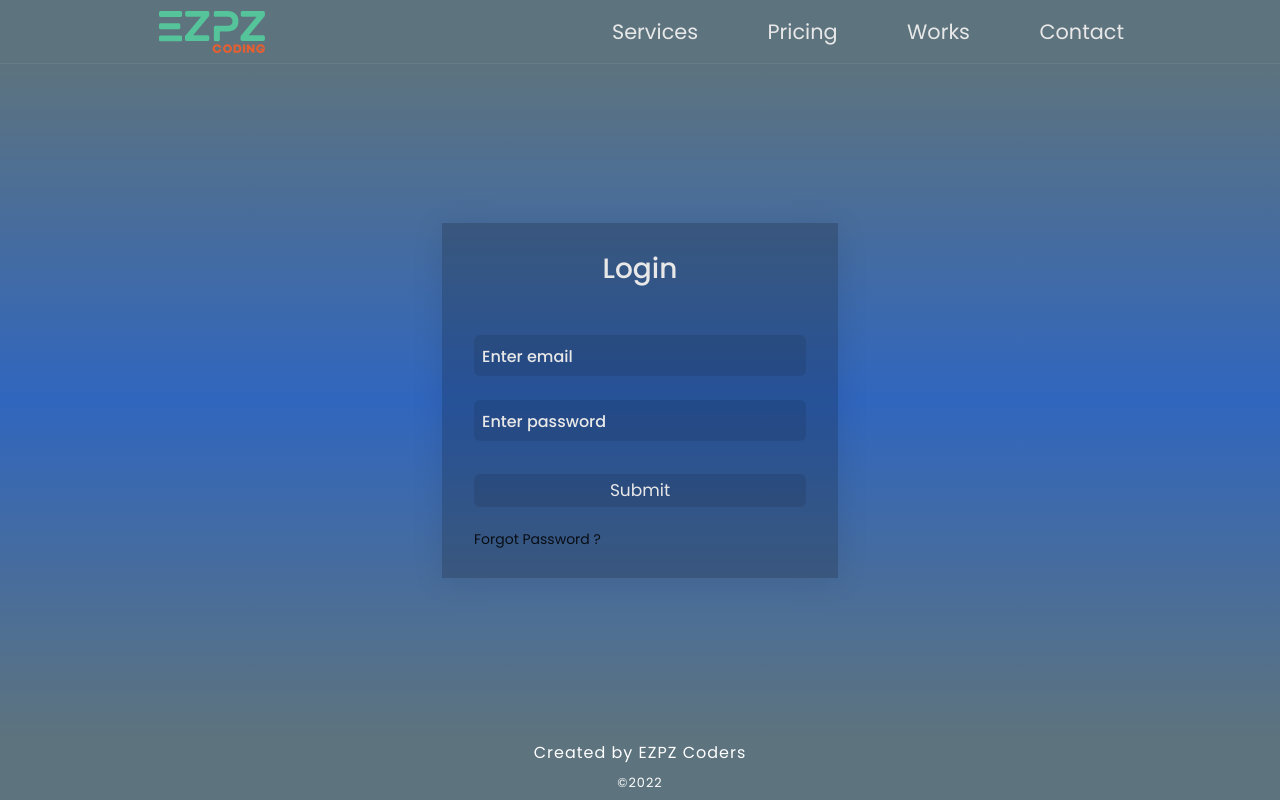
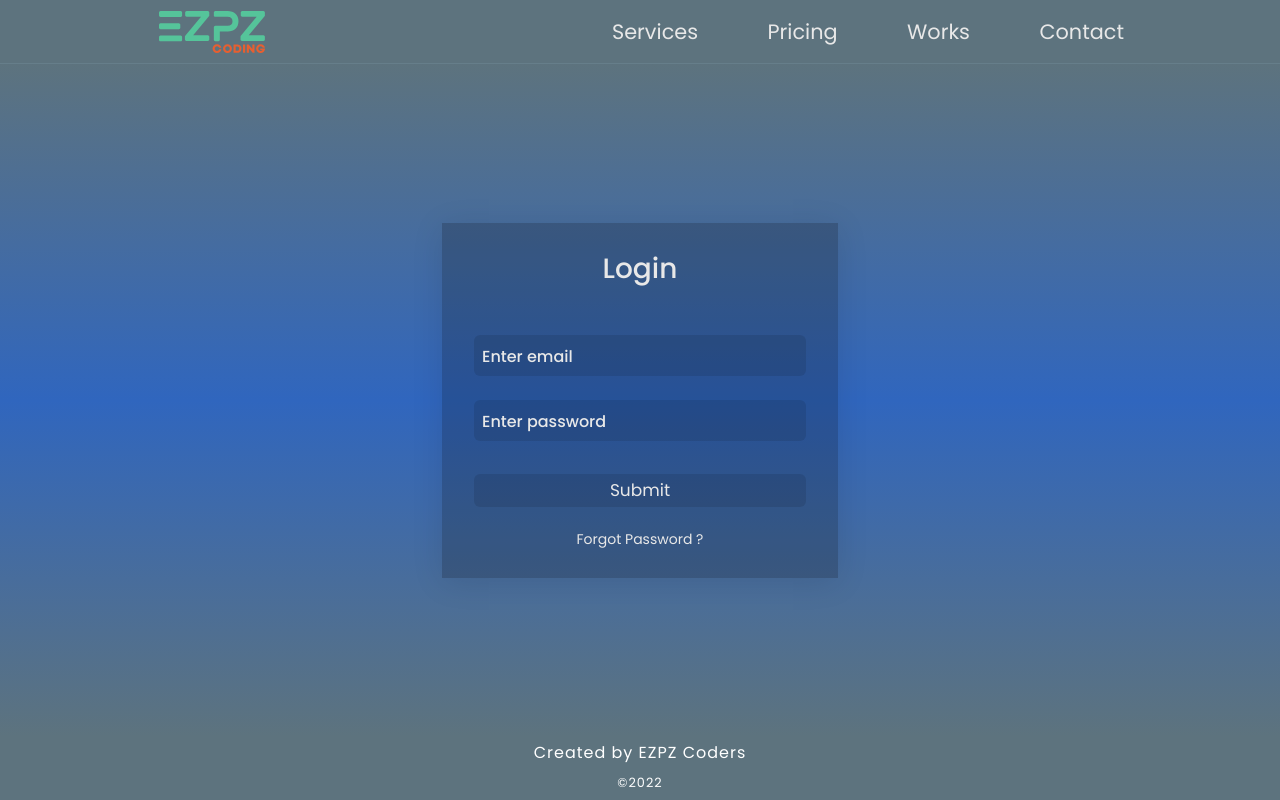
Before and after one commit to pixelverse-studios/pixelverse-studios-ui, a Next.js app: page /login in a window 1280 px wide. Built offline with nearby package versions, Linux system fonts and the light colour scheme.

Commit message:
fixed forgot pw link css

```diff
--- a/components/views/auth/AuthPages.module.scss
+++ b/components/views/auth/AuthPages.module.scss
@@ -53,9 +53,15 @@
                 }
             }
 
-            .login {
+            .option {
                 text-align: center;
                 color: var(--off-white);
+                .forgotPw {
+                    &:hover {
+                        color: var(--off-white);
+                        text-decoration: underline;
+                    }
+                }
 
                 .signIn {
                     font-weight: 600;
--- a/components/views/auth/Login.tsx
+++ b/components/views/auth/Login.tsx
@@ -79,9 +79,13 @@ const Login = () => {
                             disabled={disableSubmit}>
                             Submit
                         </button>
-                        <Link href="/forgotpassword">
-                            <a className={styles.forgotPw}>Forgot Password ?</a>
-                        </Link>
+                        <div className={styles.option}>
+                            <Link href="/forgotpassword">
+                                <a className={styles.forgotPw}>
+                                    Forgot Password ?
+                                </a>
+                            </Link>
+                        </div>
                     </fieldset>
                 </form>
             </div>
--- a/components/views/auth/Register.tsx
+++ b/components/views/auth/Register.tsx
@@ -117,7 +117,7 @@ const Register = () => {
                             disabled={disableSubmit}>
                             Submit
                         </button>
-                        <div className={styles.login}>
+                        <div className={styles.option}>
                             Already a user?
                             <Link href="/login">
                                 <a className={styles.signIn}> Sign In</a>
```
